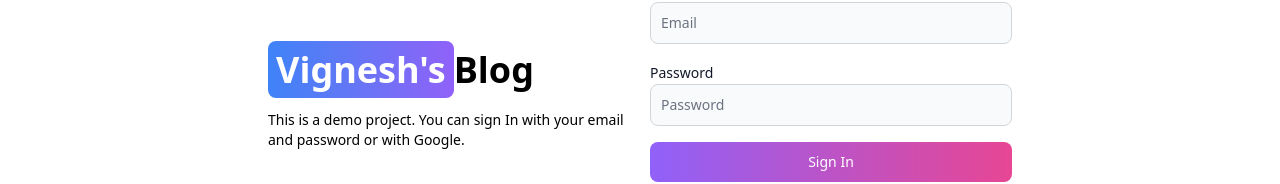
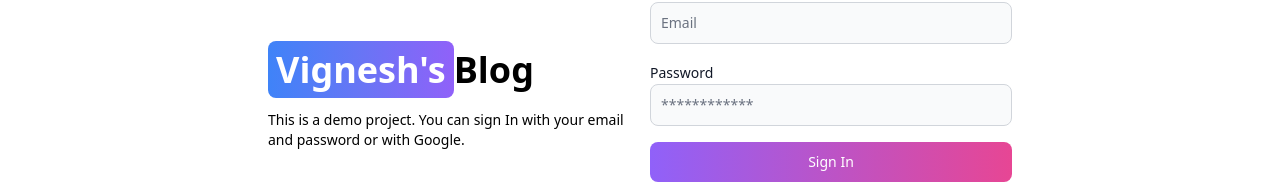
Before and after one commit to Vignesh100799/mern-blog, a React (Vite) app in the folder client/: page /sign-in in a window 1280 px wide. Shown: the part 178-362 px from the top of the page. Built offline with nearby package versions, Linux system fonts and the light colour scheme.

Commit message:
Some changes

```diff
--- a/client/src/pages/SignIn.jsx
+++ b/client/src/pages/SignIn.jsx
@@ -64,7 +64,7 @@ const SignIn = () => {
               <Label value="Password" />
               <TextInput
                 onChange={handleChange}
-                placeholder="Password"
+                placeholder="************"
                 type="password"
                 id="password"
               />
@@ -88,7 +88,7 @@ const SignIn = () => {
             </Link>
           </div>
           {error && (
-            <Alert>
+            <Alert className="mt-5">
               <span className=" text-red-600">{error}</span>
             </Alert>
           )}
--- a/client/src/pages/SignUp.jsx
+++ b/client/src/pages/SignUp.jsx
@@ -104,7 +104,7 @@ const SignUp = () => {
             </Link>
           </div>
           {error && (
-            <Alert>
+            <Alert className="mt-5">
               <span className=" text-red-600">{error}</span>
             </Alert>
           )}
```
